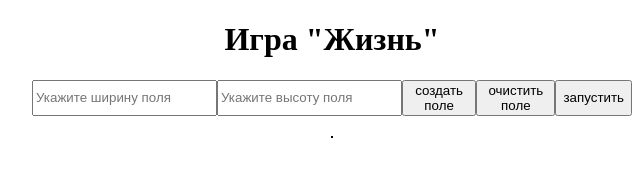
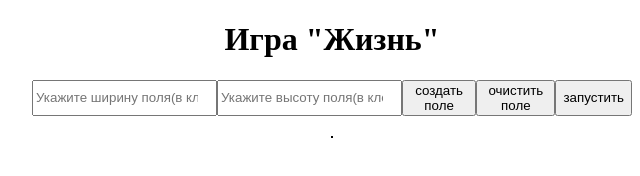
Before and after one commit to xenoxil/lifeGame, a plain HTML site: page index.html in a window 1280 px wide. Shown: the full height of the page, 308-948 px from the left. Drawn offline with Linux system fonts and the light colour scheme.

Commit message:
обновить плейсхолдеры

```diff
--- a/index.html
+++ b/index.html
@@ -12,8 +12,14 @@
   <body>
     <h1 class="title">Игра "Жизнь"</h1>
     <div class="setupBar">
-      <input class="setupBar__sideWidth" type="number" placeholder="Укажите ширину поля" />
-      <input class="setupBar__sideHeight" type="number" placeholder="Укажите высоту поля" />
+      <input
+        class="setupBar__sideWidth"
+        type="number"
+        placeholder="Укажите ширину поля(в клетках)" />
+      <input
+        class="setupBar__sideHeight"
+        type="number"
+        placeholder="Укажите высоту поля(в клетках)" />
       <button class="setupBar__generateButton" type="button">создать поле</button>
       <button class="setupBar__resetButton" type="reset">очистить поле</button>
       <button class="setupBar__runButton" type="button">запустить</button>
```
